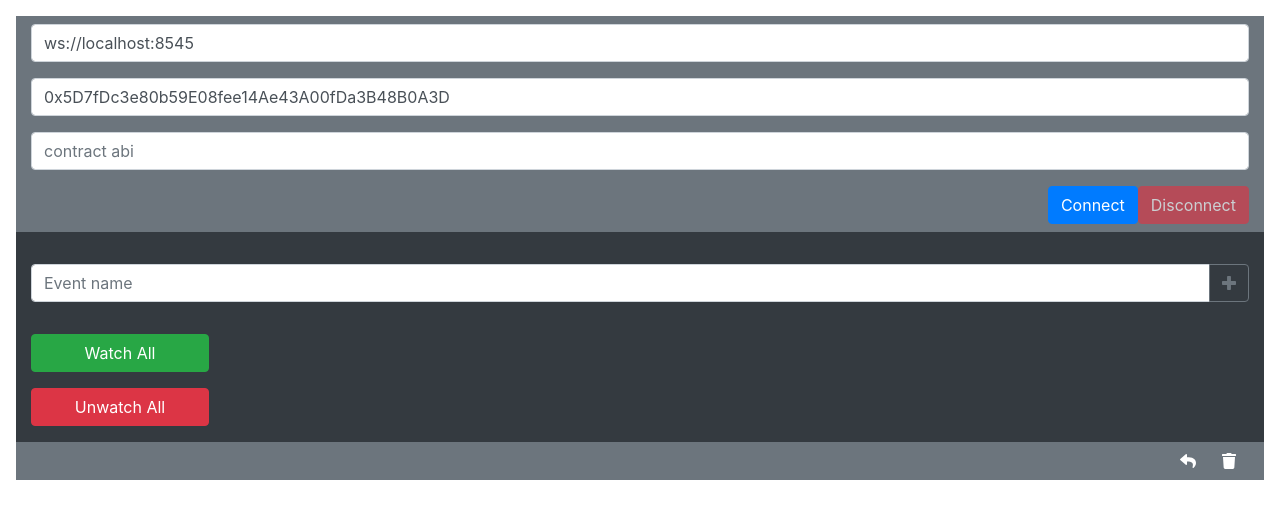
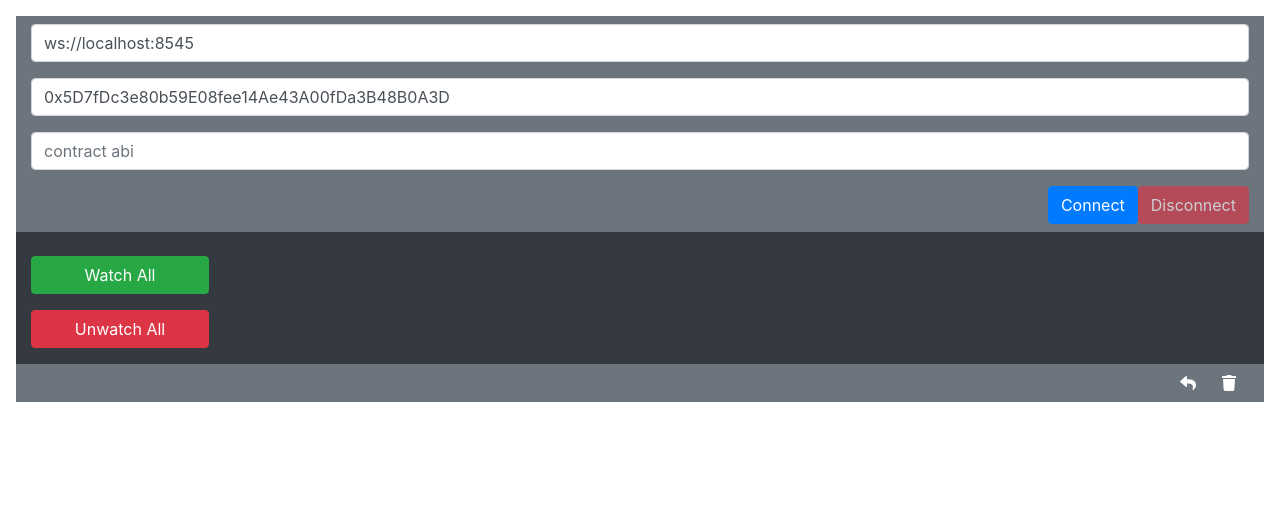
Before and after one commit to anarancio/solidity-owl, a React (Create React App) app: page / in a window 1280 px wide. Shown: the top 518 px of the page. Built offline with nearby package versions, Linux system fonts and the light colour scheme.

Commit message:
adding SetupComponent, this component will contain all the UI related to the watcher setup like: ethereum url, contract address, and contract abi

```diff
--- a/src/components/global/HeaderComponent.jsx
+++ b/src/components/global/HeaderComponent.jsx
@@ -1,5 +1,6 @@
 import React, {Component} from "react";
 
+import SetupComponent from "../setup/SetupComponent";
 
 export default class HeaderComponent extends Component{
 
@@ -7,33 +8,7 @@ export default class HeaderComponent extends Component{
         <header class="bg-dark">
             <div class="container-fluid pb-3">
                 <div class="row">
-                    <div class="col-sm-12 pt-2 pb-2 bg-secondary mb-4">
-                        <div class="d-block" id="navbarSupportedContent">
-                            <div class="form-group">
-                                <input id="txtConnectionUrl" type="text" class="form-control" placeholder="<URL:PORT> ex.: http://localhost:8545" aria-label="<URL:PORT> ex.: http://localhost:8545" aria-describedby="basic-addon2" value="ws://localhost:8545"></input>
-                            </div>
-                            <div class="form-group">
-                                <input id="txtContractAddress" type="text" class="form-control" placeholder="contract address" aria-label="contract address" aria-describedby="basic-addon2" value="0x5D7fDc3e80b59E08fee14Ae43A00fDa3B48B0A3D"></input>
-                            </div>
-                            <div class="form-group">
-                                <input id="txtContractAbi" type="text" class="form-control" placeholder="contract abi" aria-label="contract abi" aria-describedby="basic-addon2"></input>
-                            </div>
-                            <div class="text-right">
-                                <button id="btnConnect" type="button" class="btn btn-primary">Connect</button>
-                                <button id="btnDisconnect" type="button" class="btn btn-danger disabled">Disconnect</button>
-                            </div>
-                        </div>
-                    </div>
-                </div>
-                <div class="row">
-                    <div class="col-sm-12 pt-2 pb-2 mb-4">
-                        <div class="input-group">
-                            <input id="txtEventName" type="text" class="form-control" placeholder="Event name" aria-label="Event name" aria-describedby="basic-addon2"></input>
-                            <div class="input-group-append">
-                                <button class="btn btn-outline-secondary" type="button" id="btnAddEvent"><svg class="svg-inline--fa fa-plus fa-w-14" aria-hidden="true" data-prefix="fas" data-icon="plus" role="img" xmlns="http://www.w3.org/2000/svg" viewBox="0 0 448 512" data-fa-i2svg=""><path fill="currentColor" d="M448 294.2v-76.4c0-13.3-10.7-24-24-24H286.2V56c0-13.3-10.7-24-24-24h-76.4c-13.3 0-24 10.7-24 24v137.8H24c-13.3 0-24 10.7-24 24v76.4c0 13.3 10.7 24 24 24h137.8V456c0 13.3 10.7 24 24 24h76.4c13.3 0 24-10.7 24-24V318.2H424c13.3 0 24-10.7 24-24z"></path></svg></button>
-                            </div>
-                        </div>
-                    </div>
+                    <SetupComponent />
                 </div>
                 <div class="row">
                     <div class="col-sm-3 col-md-2">
--- /dev/null
+++ b/src/components/setup/SetupComponent.jsx
@@ -0,0 +1,25 @@
+import React, {Component} from "react";
+
+
+export default class SetupComponent extends Component{
+
+    render =()=>
+        <div class="col-sm-12 pt-2 pb-2 bg-secondary mb-4">
+            <div class="d-block" id="navbarSupportedContent">
+                <div class="form-group">
+                    <input id="txtConnectionUrl" type="text" class="form-control" placeholder="<URL:PORT> ex.: http://localhost:8545" aria-label="<URL:PORT> ex.: http://localhost:8545" aria-describedby="basic-addon2" value="ws://localhost:8545"></input>
+                </div>
+                <div class="form-group">
+                    <input id="txtContractAddress" type="text" class="form-control" placeholder="contract address" aria-label="contract address" aria-describedby="basic-addon2" value="0x5D7fDc3e80b59E08fee14Ae43A00fDa3B48B0A3D"></input>
+                </div>
+                <div class="form-group">
+                    <input id="txtContractAbi" type="text" class="form-control" placeholder="contract abi" aria-label="contract abi" aria-describedby="basic-addon2"></input>
+                </div>
+                <div class="text-right">
+                    <button id="btnConnect" type="button" class="btn btn-primary">Connect</button>
+                    <button id="btnDisconnect" type="button" class="btn btn-danger disabled">Disconnect</button>
+                </div>
+            </div>
+        </div>
+
+}
```
